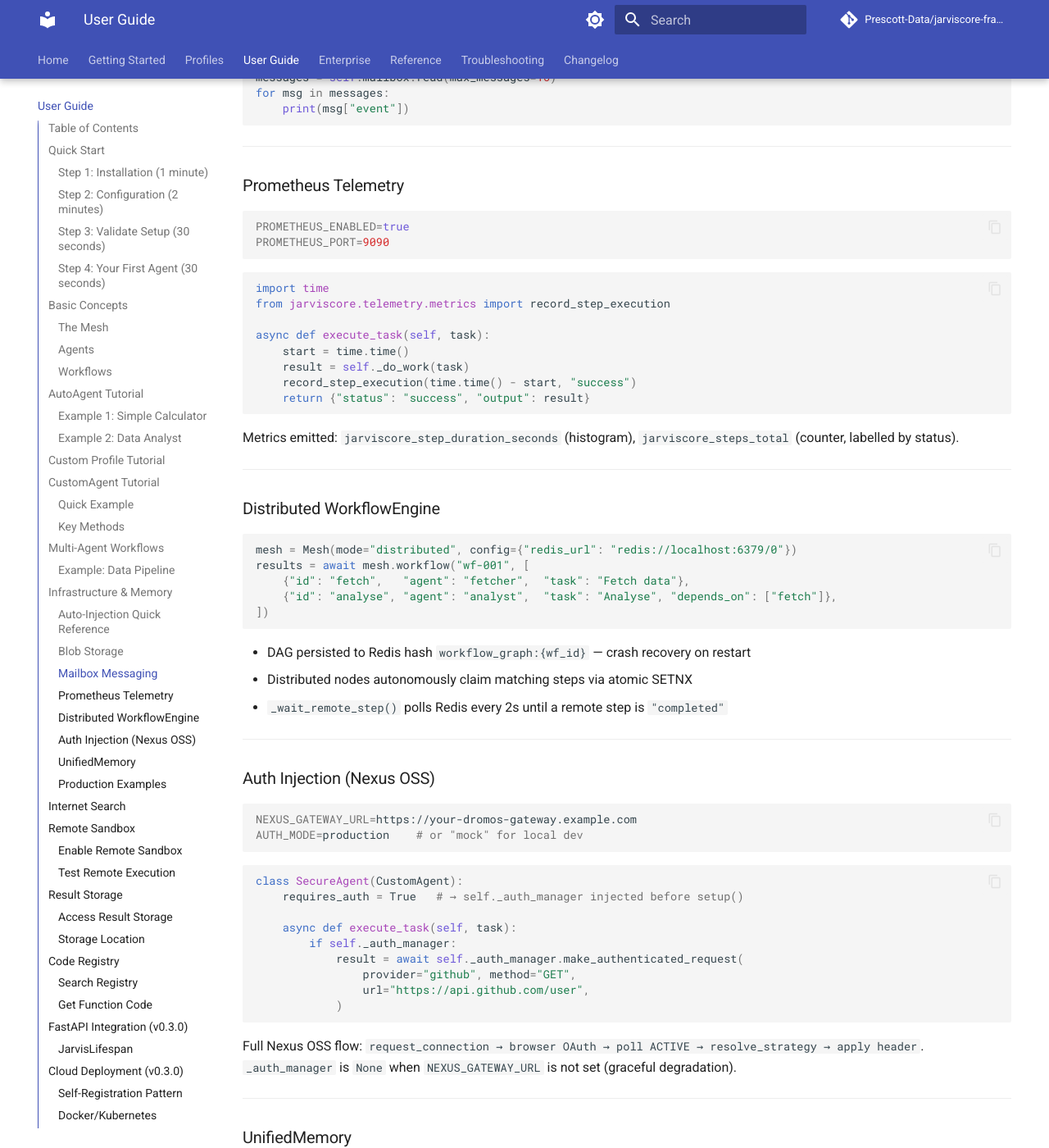
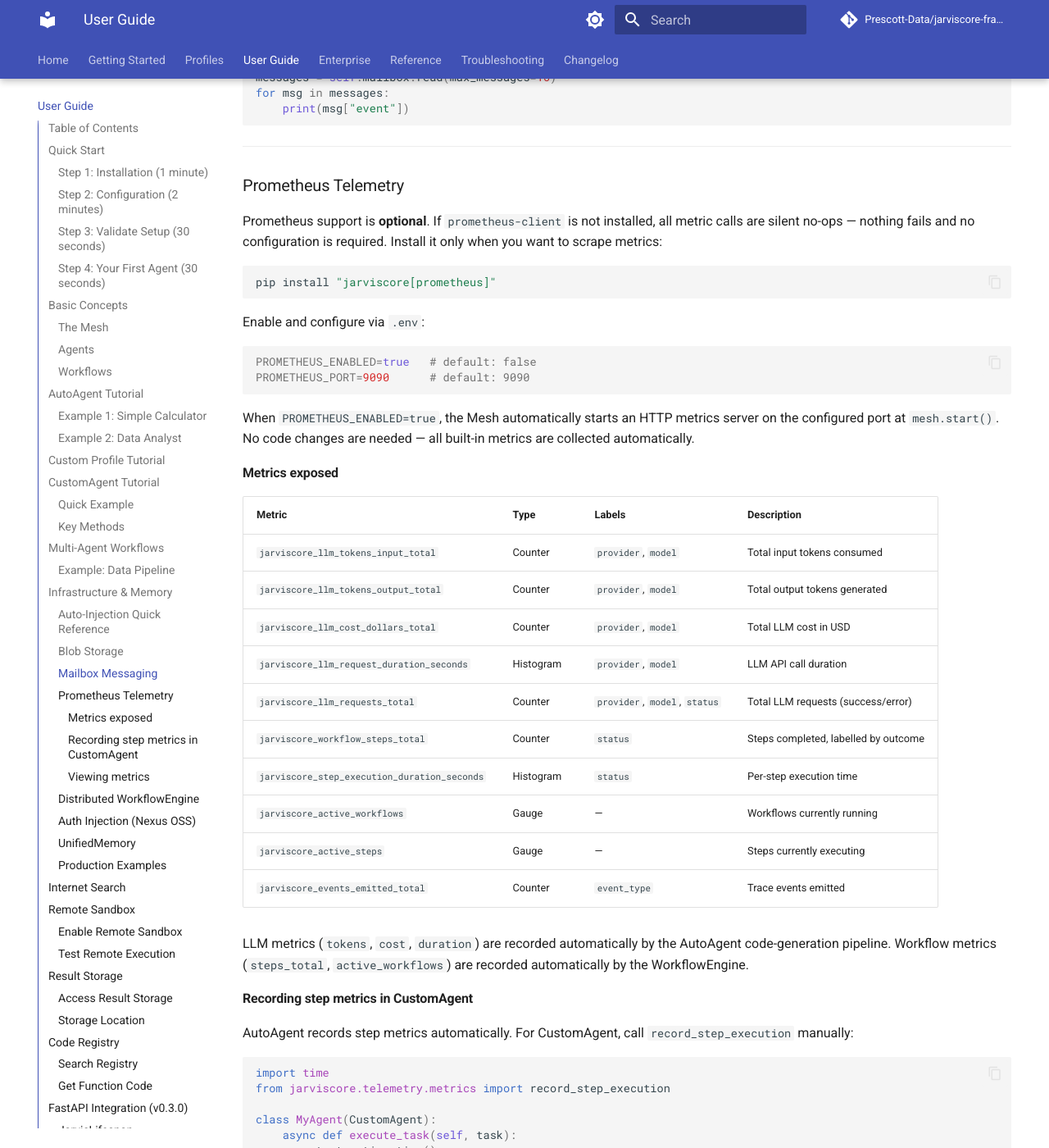
Before and after one commit to Prescott-Data/jarviscore-framework, an MkDocs documentation site: the page built from jarviscore/docs/USER_GUIDE.md, in a window 1280 px wide and 1400 px high, scrolled down 8739 px. Shown: the whole window at 82% size. Built offline with MkDocs 1.6.1 and Material for MkDocs 9.7.7, drawn with Linux system fonts in a browser that asks for light colours; comment, search, counter and statistics services are not loaded; some of the changed text lies outside the part shown.

Commit message:
Expand Prometheus telemetry docs: full metrics table, setup, and usage examples

````diff
--- a/jarviscore/docs/USER_GUIDE.md
+++ b/jarviscore/docs/USER_GUIDE.md
@@ -425,24 +425,76 @@
 
 ### Prometheus Telemetry
 
+Prometheus support is **optional**. If `prometheus-client` is not installed, all metric
+calls are silent no-ops — nothing fails and no configuration is required. Install it
+only when you want to scrape metrics:
+
 ```bash
-PROMETHEUS_ENABLED=true
-PROMETHEUS_PORT=9090
+pip install "jarviscore[prometheus]"
 ```
+
+Enable and configure via `.env`:
+
+```bash
+PROMETHEUS_ENABLED=true   # default: false
+PROMETHEUS_PORT=9090      # default: 9090
+```
+
+When `PROMETHEUS_ENABLED=true`, the Mesh automatically starts an HTTP metrics server
+on the configured port at `mesh.start()`. No code changes are needed — all built-in
+metrics are collected automatically.
+
+#### Metrics exposed
+
+| Metric | Type | Labels | Description |
+|--------|------|--------|-------------|
+| `jarviscore_llm_tokens_input_total` | Counter | `provider`, `model` | Total input tokens consumed |
+| `jarviscore_llm_tokens_output_total` | Counter | `provider`, `model` | Total output tokens generated |
+| `jarviscore_llm_cost_dollars_total` | Counter | `provider`, `model` | Total LLM cost in USD |
+| `jarviscore_llm_request_duration_seconds` | Histogram | `provider`, `model` | LLM API call duration |
+| `jarviscore_llm_requests_total` | Counter | `provider`, `model`, `status` | Total LLM requests (success/error) |
+| `jarviscore_workflow_steps_total` | Counter | `status` | Steps completed, labelled by outcome |
+| `jarviscore_step_execution_duration_seconds` | Histogram | `status` | Per-step execution time |
+| `jarviscore_active_workflows` | Gauge | — | Workflows currently running |
+| `jarviscore_active_steps` | Gauge | — | Steps currently executing |
+| `jarviscore_events_emitted_total` | Counter | `event_type` | Trace events emitted |
+
+LLM metrics (`tokens`, `cost`, `duration`) are recorded automatically by the AutoAgent
+code-generation pipeline. Workflow metrics (`steps_total`, `active_workflows`) are
+recorded automatically by the WorkflowEngine.
+
+#### Recording step metrics in CustomAgent
+
+AutoAgent records step metrics automatically. For CustomAgent, call
+`record_step_execution` manually:
 
 ```python
 import time
 from jarviscore.telemetry.metrics import record_step_execution
 
-async def execute_task(self, task):
-    start = time.time()
-    result = self._do_work(task)
-    record_step_execution(time.time() - start, "success")
-    return {"status": "success", "output": result}
+class MyAgent(CustomAgent):
+    async def execute_task(self, task):
+        start = time.time()
+        result = self._do_work(task)
+        record_step_execution(time.time() - start, "completed")
+        return {"status": "success", "output": result}
 ```
 
-Metrics emitted: `jarviscore_step_duration_seconds` (histogram),
-`jarviscore_steps_total` (counter, labelled by status).
+#### Viewing metrics
+
+```bash
+# Raw metrics endpoint
+curl -s http://localhost:9090/metrics | grep jarviscore
+
+# Check active workflows during a run
+curl -s http://localhost:9090/metrics | grep active_workflows
+
+# Token usage by provider
+curl -s http://localhost:9090/metrics | grep llm_tokens
+```
+
+Metrics are in the standard Prometheus text format and can be scraped by any
+Prometheus-compatible system (Prometheus server, Grafana, Datadog Agent, etc.).
 
 ---
 
````
